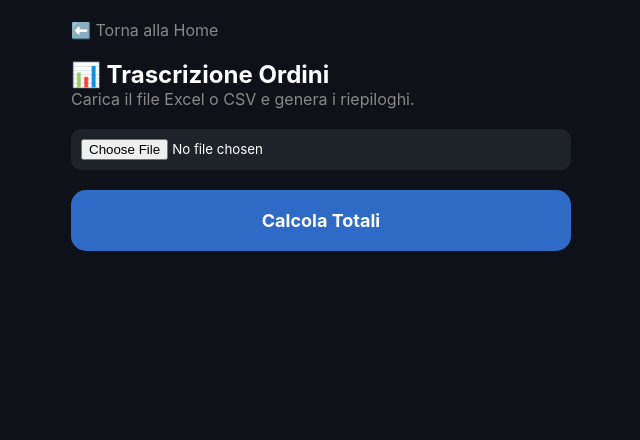
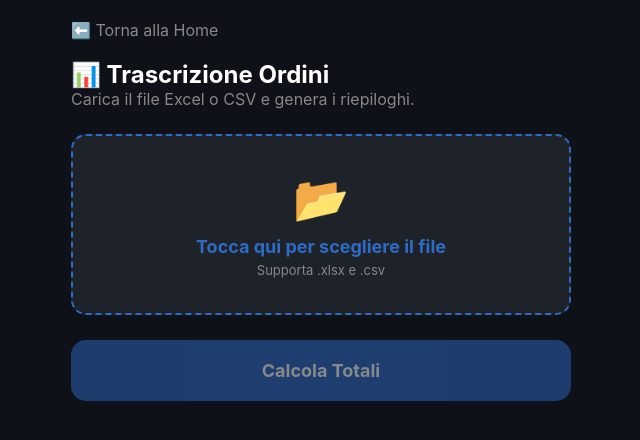
Before and after one commit to LightJoker90/learnis, a React (Create React App) app in the folder pappa-ciccia-front/: page / in a window 1280 px wide. Both pictures are taken after a click on the button "📊 TRASCRIZIONE ORDINI". Shown: the top 440 px of the page, without its empty margins (319-959 px from the left). Built offline with nearby package versions, Linux system fonts and the light colour scheme.

Commit message:
New UI Trascrizione Ordini

```diff
--- a/pappa-ciccia-front/src/pages/Ordini.jsx
+++ b/pappa-ciccia-front/src/pages/Ordini.jsx
@@ -16,7 +16,6 @@ function Ordini({ tornaIndietro }) {
     formData.append("file", file);
 
     try {
-      // Assicurati che questo link sia quello corretto generato da Render
       const response = await fetch("https://learnis-caserta-pappa-e-ciccia-backend.onrender.com/api/ordini/upload", {
         method: "POST",
         body: formData,
@@ -52,26 +51,85 @@ function Ordini({ tornaIndietro }) {
     );
   };
 
+  // Determina quale icona mostrare in base all'estensione del file
+  const iconaFile = file && file.name.endsWith('.csv') ? '📄' : '📊';
+
   return (
     <div style={{ paddingBottom: '40px' }}>
       <button className="btn-back" onClick={tornaIndietro}>⬅️ Torna alla Home</button>
       <h2>📊 Trascrizione Ordini</h2>
-      <p style={{ color: '#888', marginBottom: '20px' }}>Carica il file Excel o CSV e genera i riepiloghi.</p>
+      <p style={{ color: '#888', marginBottom: '25px' }}>Carica il file Excel o CSV e genera i riepiloghi.</p>
 
+      {/* IL VERO INPUT DI SISTEMA (Nascosto) */}
       <input
+        id="upload-nascosto"
         type="file"
         accept=".xlsx, .csv"
-        onChange={(e) => setFile(e.target.files[0])}
-        style={{ marginBottom: '20px', width: '100%', padding: '10px', backgroundColor: '#1e2329', borderRadius: '10px' }}
+        style={{ display: 'none' }}
+        onClick={(e) => e.target.value = null} // Permette di ricaricare lo stesso file se serve
+        onChange={(e) => {
+          if(e.target.files.length > 0) {
+            setFile(e.target.files[0]);
+            setRisultato(null); // Nasconde i vecchi risultati quando si sceglie un nuovo file
+            setErrore(null);
+          }
+        }}
       />
 
-      <button className="btn-menu btn-primary" onClick={gestisciUpload} disabled={caricamento}>
+      {/* LOGICA DI VISUALIZZAZIONE DEL BOX FILE */}
+      {!file ? (
+        /* STATO 1: Nessun file selezionato (Box tratteggiato grande) */
+        <label htmlFor="upload-nascosto" style={{
+          display: 'block', padding: '35px 20px', textAlign: 'center',
+          backgroundColor: '#1e2329', border: '2px dashed #2e6bc6', borderRadius: '15px',
+          cursor: 'pointer', marginBottom: '25px', transition: '0.2s'
+        }}>
+          <div style={{ fontSize: '45px', marginBottom: '10px' }}>📂</div>
+          <p style={{ margin: 0, fontWeight: 'bold', fontSize: '18px', color: '#2e6bc6' }}>Tocca qui per scegliere il file</p>
+          <p style={{ margin: '5px 0 0 0', fontSize: '13px', color: '#888' }}>Supporta .xlsx e .csv</p>
+        </label>
+      ) : (
+        /* STATO 2: File selezionato (Card elegante con bottone sostituisci) */
+        <div style={{
+          display: 'flex', alignItems: 'center', justifyContent: 'space-between',
+          padding: '15px 20px', backgroundColor: '#1c1c1e', border: '1px solid #333',
+          borderRadius: '15px', marginBottom: '25px', boxShadow: '0 4px 15px rgba(0,0,0,0.2)'
+        }}>
+          <div style={{ display: 'flex', alignItems: 'center', gap: '15px', overflow: 'hidden' }}>
+            <span style={{ fontSize: '35px' }}>{iconaFile}</span>
+            <div style={{ overflow: 'hidden' }}>
+              <p style={{ fontSize: '11px', color: '#888', marginBottom: '2px', textTransform: 'uppercase', fontWeight: 'bold', letterSpacing: '0.5px' }}>
+                File scelto
+              </p>
+              {/* Il file name viene troncato se è troppo lungo per lo schermo dell'iPhone */}
+              <p style={{ fontWeight: 'bold', color: 'white', margin: 0, fontSize: '16px', whiteSpace: 'nowrap', overflow: 'hidden', textOverflow: 'ellipsis', maxWidth: '180px' }}>
+                {file.name}
+              </p>
+            </div>
+          </div>
+
+          <label htmlFor="upload-nascosto" style={{
+            backgroundColor: '#3a3a3c', padding: '10px 15px', borderRadius: '12px',
+            color: 'white', fontSize: '14px', cursor: 'pointer', fontWeight: 'bold', flexShrink: 0
+          }}>
+            Sostituisci
+          </label>
+        </div>
+      )}
+
+      {/* BOTTONE CALCOLA (Si attiva solo se c'è un file) */}
+      <button
+        className="btn-menu btn-primary"
+        onClick={gestisciUpload}
+        disabled={caricamento || !file}
+        style={{ opacity: (!file || caricamento) ? 0.5 : 1 }}
+      >
         {caricamento ? "Elaborazione in corso..." : "Calcola Totali"}
       </button>
 
       {errore && <p style={{ color: '#ff4d4d', marginTop: '10px', fontWeight: 'bold' }}>{errore}</p>}
 
-      {/* --- SEZIONE RISULTATI --- */}
+      {/* --- SEZIONE RISULTATI (Rimasta identica a prima) --- */}
       {risultato && (
         <div style={{ marginTop: '30px' }}>
 
```
